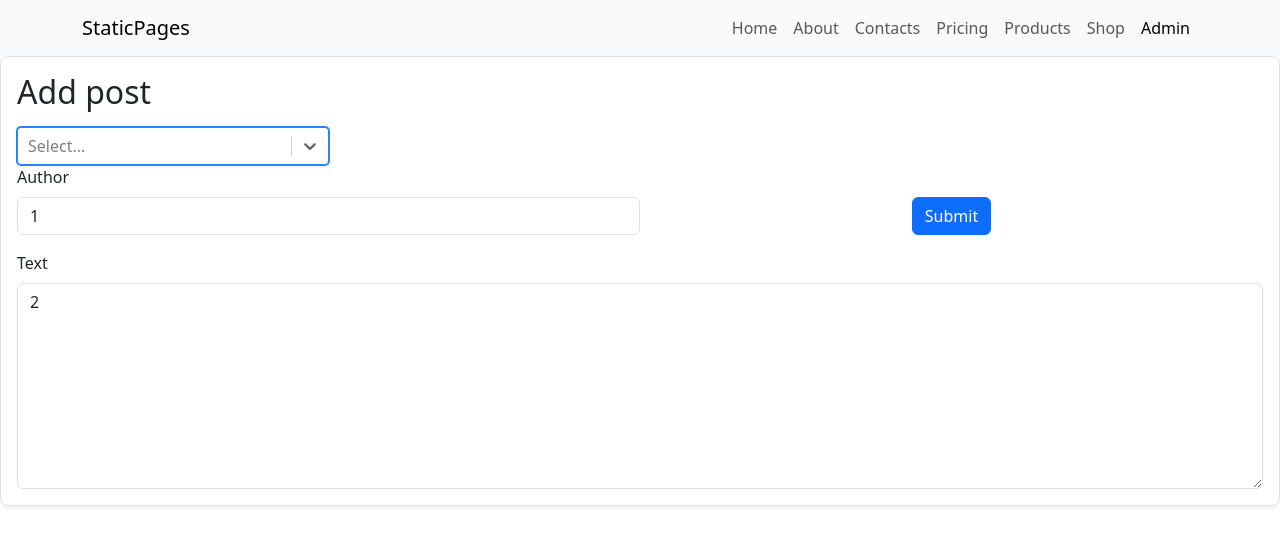
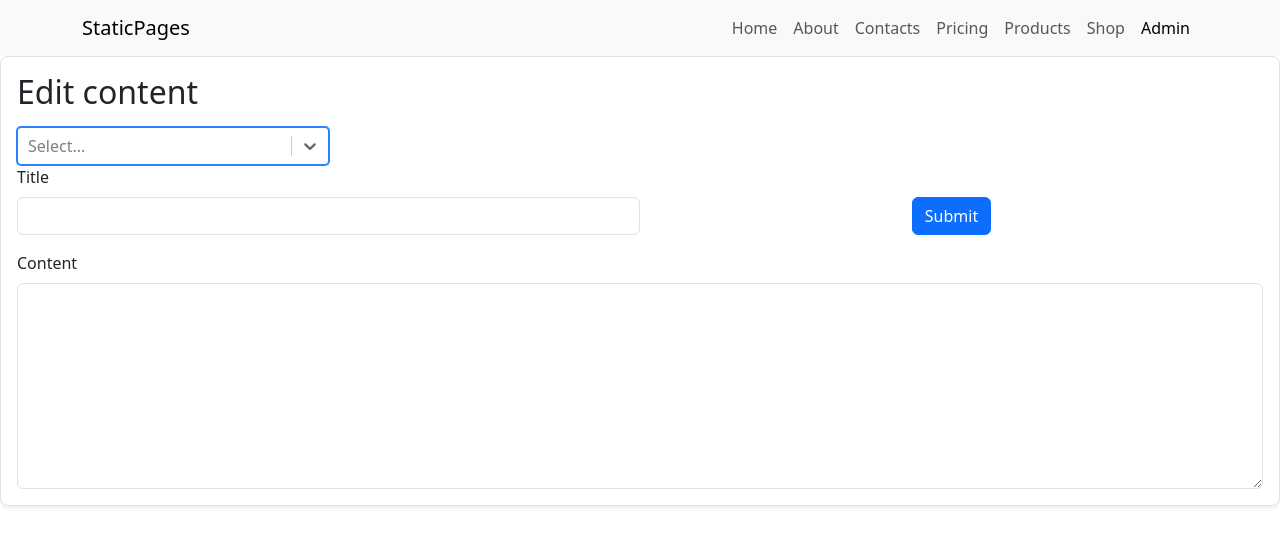
Before and after one commit to AlanNRZBV/homeWork-65, a React (Vite) app: page /pages/admin in a window 1280 px wide. Shown: the top 546 px of the page. Built offline with nearby package versions, Linux system fonts and the light colour scheme; no server answers.

Commit message:
feat: implemented edit functionality

```diff
--- a/src/components/ContentTool/ContentTool.tsx
+++ b/src/components/ContentTool/ContentTool.tsx
@@ -1,41 +1,68 @@
-import React, { FC, useEffect, useState } from "react";
-import { Button, Form, FormGroup } from "react-bootstrap";
+import React, { FC, useEffect, useState } from 'react';
+import { Button, Form, FormGroup } from 'react-bootstrap';
 import Select from 'react-select';
-import { IContentTool, IOptions } from "../../types";
+import { IContentTool, IOptions, IPageContent } from '../../types';
+import axiosApi from '../../axiosApi.ts';
+import { useNavigate } from 'react-router-dom';
 
-const ContentTool: FC<IContentTool> = ({pages}) => {
-
-
-  const [options, setOptions]=useState<IOptions[]>([])
+const ContentTool: FC<IContentTool> = ({ pages, onSelect, selectedValue }) => {
+  const navigate = useNavigate();
+  const [options, setOptions] = useState<IOptions[]>([]);
+  const [currentData, setCurrentData] = useState<IPageContent>({
+    content: '',
+    title: '',
+  });
 
   useEffect(() => {
-    console.log(pages)
     setOptions(pages.map((page) => ({ value: page.id, label: page.title })));
   }, [pages]);
-  const submitHandler=() => {
-    console.log('Form submitted')
-  }
 
-  const changeHandler=()=>{
-    console.log('changed')
-  }
+  const submitHandler = async (e: React.FormEvent<HTMLFormElement>) => {
+    e.preventDefault();
+    try {
+      await axiosApi.put(`pages/${selectedValue}.json`, currentData);
+      setCurrentData((prevState) => ({ ...prevState, content: '', title: '' }));
+      navigate(`/pages/${selectedValue}`)
+    } catch (error) {
+      console.log('Caught while form submit: ' + error);
+    }
+  };
+
+  useEffect(() => {
+    pages.map((item) => {
+      if (item.id === selectedValue) {
+        setCurrentData((prevState) => ({
+          ...prevState,
+          content: item.content,
+          title: item.title,
+        }));
+      }
+    });
+  }, [pages, selectedValue]);
+
+  const currentDataChanged = (e: React.ChangeEvent<HTMLInputElement>) => {
+    setCurrentData((prevState) => ({
+      ...prevState,
+      [e.target.name]: [e.target.value],
+    }));
+  };
 
   return (
     <section className="border border-1 rounded rounded-3 shadow-sm py-3 px-3">
-      <h2 className="mb-3">Add post</h2>
+      <h2 className="mb-3">Edit content</h2>
       <Form onSubmit={submitHandler}>
-        <Select onChange={changeHandler} className="w-25" options={options} autoFocus={true}/>
+        <Select onChange={onSelect} className="w-25" options={options} autoFocus={true} isSearchable={true} />
         <FormGroup className="mb-3 d-flex flex-wrap">
           <Form.Label className="w-100" htmlFor="title">
-            Author
+            Title
           </Form.Label>
           <Form.Control
-            onChange={changeHandler}
+            onChange={currentDataChanged}
             className="w-50 me-auto"
             type="text"
-            name="author"
-            id="author"
-            value={1}
+            name="title"
+            id="title"
+            value={currentData.title}
             required
           />
           <Button className="me-auto" type="submit" variant="primary">
@@ -43,14 +70,14 @@ const ContentTool: FC<IContentTool> = ({pages}) => {
           </Button>
         </FormGroup>
         <FormGroup>
-          <Form.Label htmlFor="text">Text</Form.Label>
+          <Form.Label htmlFor="text">Content</Form.Label>
           <Form.Control
-            onChange={changeHandler}
+            onChange={currentDataChanged}
             as="textarea"
-            name="text"
-            id="text"
+            name="content"
+            id="content"
             rows={8}
-            value={2}
+            value={currentData.content}
             required
           />
         </FormGroup>
--- a/src/contiainers/App/App.tsx
+++ b/src/contiainers/App/App.tsx
@@ -3,31 +3,31 @@ import { Container, Nav, Navbar } from 'react-bootstrap';
 import PageLoader from '../../components/PageLoader/PageLoader.tsx';
 import ContentTool from '../../components/ContentTool/ContentTool.tsx';
 import { useCallback, useEffect, useState } from 'react';
-import { IPageContent, IPagesItem, IPagesList } from '../../types';
+import { IOptions, IPageContent, IPagesItem, IPagesList } from '../../types';
 import axiosApi from '../../axiosApi.ts';
 
-function App() {
+const App = () => {
   const location = useLocation();
   const [page, setPage] = useState<IPageContent>({
     title: '',
     content: '',
   });
   const [pages, setPages] = useState<IPagesItem[]>([]);
+  const [selected, setSelected] = useState<string>('');
   const [isHome, setIsHome] = useState(false);
+
 
   const fetchData = useCallback(async () => {
     console.log('trying to fetch ' + location.pathname);
     if (location.pathname !== '/' && location.pathname !== '/pages/admin') {
       try {
         await axiosApi.get(location.pathname + '.json').then((response) => {
-          console.log('content for one page: ' + response.data);
           setPage((prevState) => ({ ...prevState, title: response.data.title, content: response.data.content }));
         });
       } catch (error) {
         console.log('Caught while fetching data: ' + error);
       }
-    }else if (location.pathname === '/pages/admin'){
-      console.log('TRYING TO FETCH ALL PAGES');
+    } else if (location.pathname === '/pages/admin') {
       try {
         const pagesResponse = await axiosApi.get<IPagesList | null>('pages/.json');
         const pages = pagesResponse.data;
@@ -46,12 +46,7 @@ function App() {
         console.log('Caught while fetching data for admin page: ' + error);
       }
     }
-
   }, [location.pathname]);
-
-  useEffect(() => {
-    console.log('Current pages state is : ' + pages);
-  }, [pages]);
 
   useEffect(() => {
     if (location.pathname === '/' && !isHome) {
@@ -60,10 +55,23 @@ function App() {
     } else if (location.pathname !== '/' && isHome) {
       console.log('You are not at home page');
       setIsHome((prevState) => !prevState);
-    } else if (location.pathname !== '/'){
+    } else if (location.pathname !== '/') {
       void fetchData();
     }
   }, [fetchData, isHome, location.pathname]);
+  useEffect(() => {
+    if (selected) {
+      console.log(selected);
+    }
+  }, [selected]);
+
+
+
+  const selectHandler = (selected: IOptions | null) => {
+    if (selected?.value) {
+      setSelected(selected.value);
+    }
+  };
 
   return (
     <>
@@ -104,11 +112,20 @@ function App() {
         <Routes>
           <Route path="/" element={<PageLoader content={page} isHome={isHome} />} />
           <Route path="/pages/:pageName" element={<PageLoader content={page} isHome={isHome} />} />
-          <Route path="/pages/admin" element={<ContentTool pages={pages} />} />
+          <Route
+            path="/pages/admin"
+            element={
+              <ContentTool
+                pages={pages}
+                onSelect={selectHandler}
+                selectedValue={selected}
+              />
+            }
+          />
         </Routes>
       </main>
     </>
   );
-}
+};
 
 export default App;
--- a/src/types.d.ts
+++ b/src/types.d.ts
@@ -1,3 +1,4 @@
+
 export interface IPageLoader {
   content: IPageContent
   isHome: boolean
@@ -21,6 +22,8 @@ export interface IPagesList {
 
 export  interface IContentTool {
   pages: IPagesItem[]
+  onSelect: (selected: IOptions | null)=>void
+  selectedValue: string
 }
 export interface IOptions{
   value: string,
```
